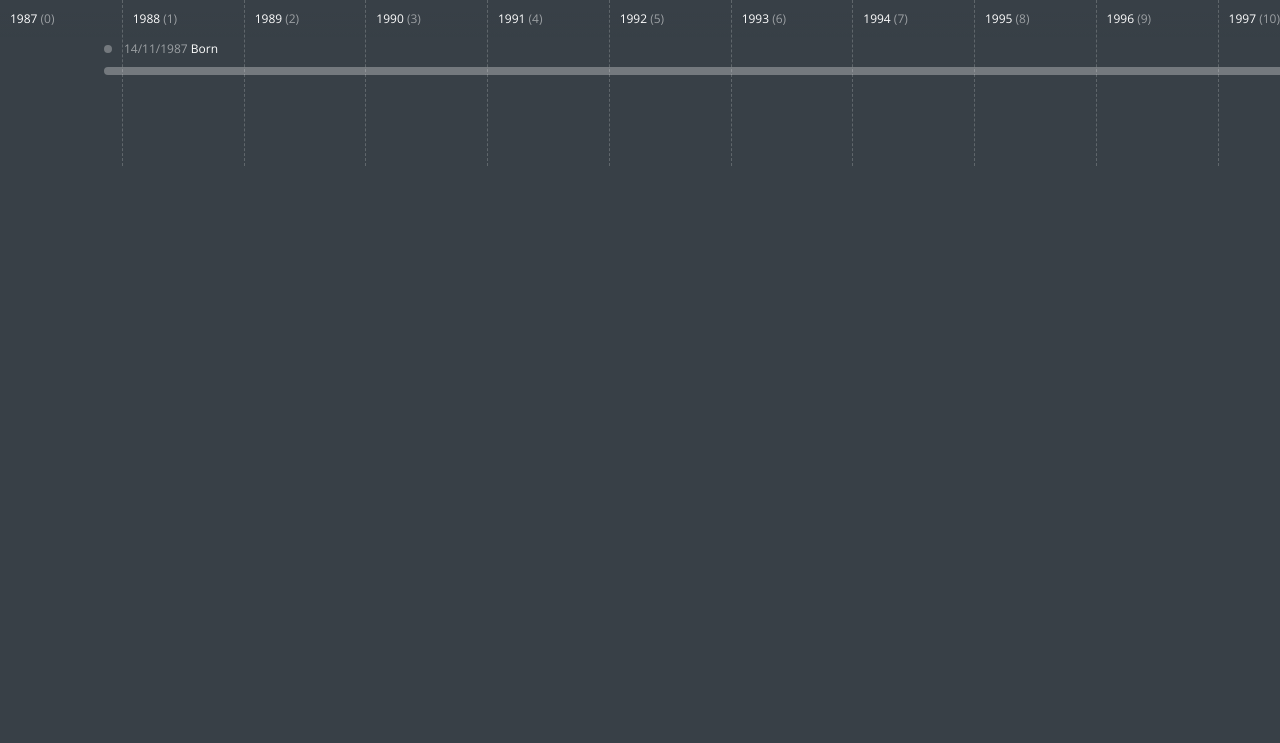
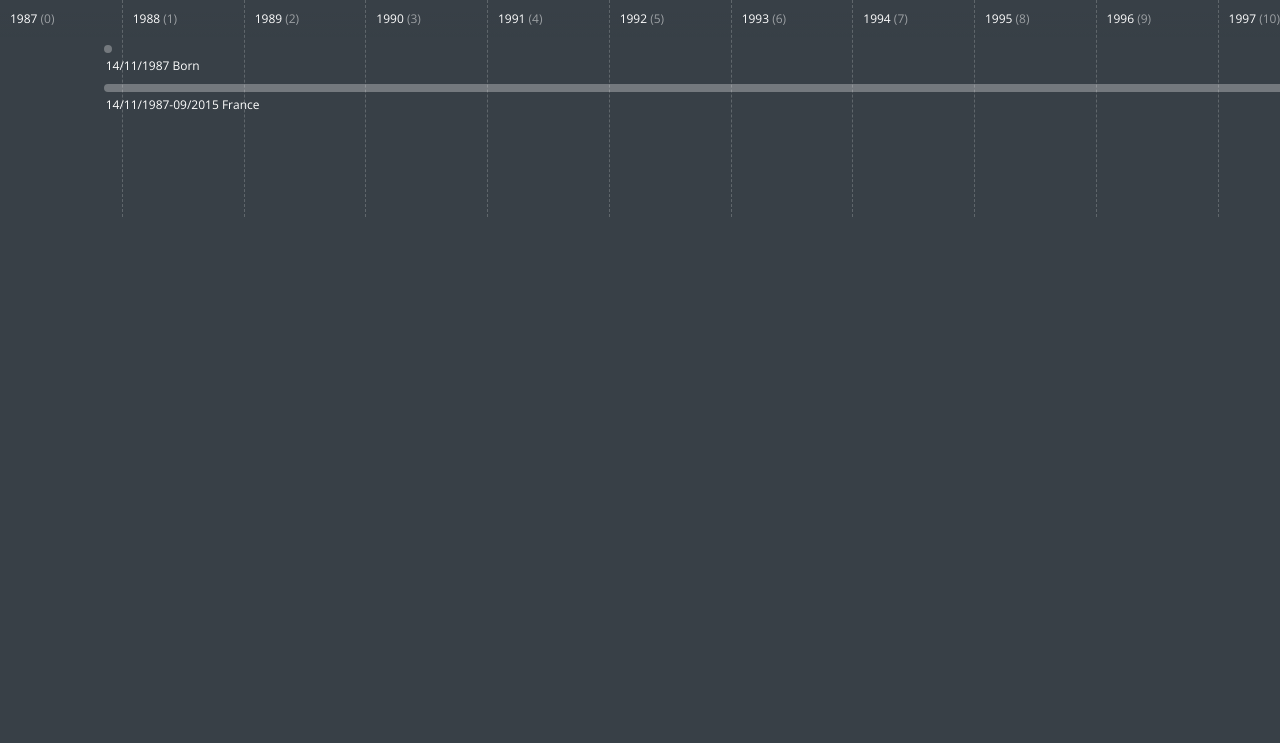
Before and after one commit to Deuh/deuh.github.io, a plain HTML site: page life/index.html in a window 1280 px wide. Shown: the top 743 px of the page. Drawn offline with nearby package versions, Linux system fonts and the light colour scheme.

Commit message:
even update

```diff
--- a/life/index.html
+++ b/life/index.html
@@ -303,7 +303,7 @@ h1{
 
 			return '<div class="event" style="margin-left: ' + offset.toFixed(2) + 'px">'
 				+ '<div class="time" style="width: ' + width.toFixed(2) + 'px"></div>'
-				+ '<b>' + d.time.title + '</b> ' + d.text
+				+ '<div class="date">' + d.time.title + ' ' + d.text + '</div> '
 				+ '</div>';
 		},
 		renderYears: function(firstYear, lastYear){
```
